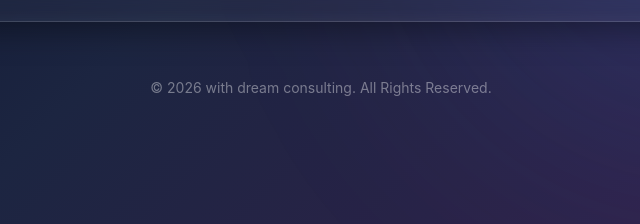
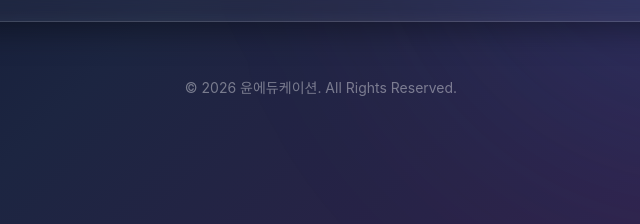
Before and after one commit to yooneducation/stock-dashboard, a plain HTML site: page index.html in a window 1280 px wide. Shown: the part 1003-1227 px from the top of the page, 319-959 px from the left. Drawn offline with nearby package versions, Linux system fonts and the light colour scheme; no server answers.

Commit message:
Update index.html

```diff
--- a/index.html
+++ b/index.html
@@ -264,7 +264,7 @@
 
     <!-- 푸터 영역 (사용자 지침 반영) -->
     <footer class="mt-auto py-6 text-center text-white/40 text-sm z-10">
-        © 2026 with dream consulting. All Rights Reserved.
+        © 2026 윤에듀케이션. All Rights Reserved.
     </footer>
 
     <script>
```
